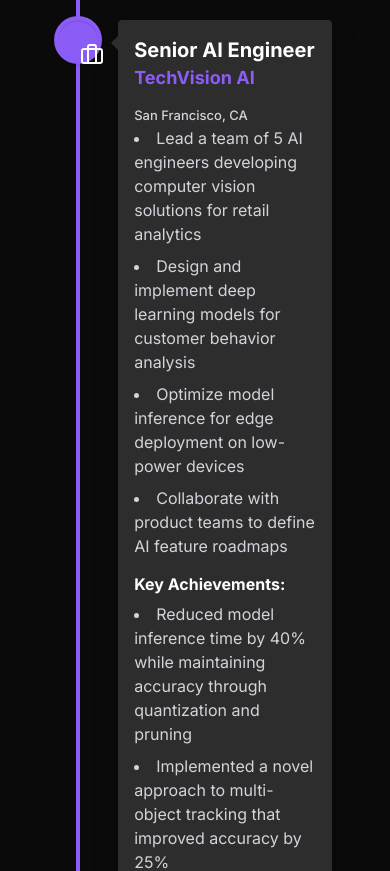
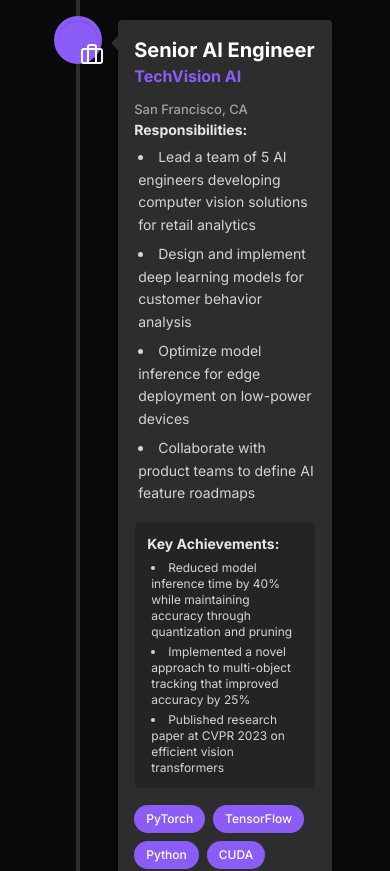
Before and after one commit to YoussefElBegirmy/Portfolio, a React (Vite) app: page / in a window 390 px wide. Shown: the part 980-1851 px from the top of the page. Built offline with nearby package versions, Linux system fonts and the light colour scheme.

Commit message:
Update ExperienceSection.tsx

```diff
--- a/src/sections/ExperienceSection.tsx
+++ b/src/sections/ExperienceSection.tsx
@@ -1,70 +1,112 @@
+// src/sections/ExperienceSection.tsx
+
 import React from 'react';
 import {
   VerticalTimeline,
   VerticalTimelineElement
 } from 'react-vertical-timeline-component';
-import 'react-vertical-timeline-component/style.min.css';
+import 'react-vertical-timeline-component/style.min.css'; // Crucial for base styling
 import {
   Briefcase,
   GraduationCap,
-  Award
+  Award // For 'award' type if you add it
 } from 'lucide-react';
 import SectionTitle from '../components/SectionTitle';
-import { ExperienceData } from '../data/experienceData';
+import { ExperienceData, Experience } from '../data/experienceData'; // Import Experience interface
 
 const ExperienceSection: React.FC = () => {
+  const getIcon = (type: Experience['type']) => {
+    switch (type) {
+      case 'work':
+        return <Briefcase />;
+      case 'education':
+        return <GraduationCap />;
+      case 'award': // Added case for 'award'
+        return <Award />;
+      default:
+        return <Briefcase />; // Default icon
+    }
+  };
+
+  const getSectionTitle = () => {
+    // If you mix education and work, a more generic title might be better.
+    // For now, assuming the primary focus is work experience.
+    const hasWork = ExperienceData.some(item => item.type === 'work');
+    const hasEducation = ExperienceData.some(item => item.type === 'education');
+
+    if (hasWork && hasEducation) return "Journey & Milestones";
+    if (hasWork) return "Professional Experience";
+    if (hasEducation) return "Education";
+    return "My Background";
+  };
+
   return (
     <section id="experience" className="section bg-background">
       <div className="container">
-        <SectionTitle>Professional Experience</SectionTitle>
+        <SectionTitle>{getSectionTitle()}</SectionTitle>
 
-        <VerticalTimeline lineColor="var(--accent)">
+        <VerticalTimeline lineColor="var(--secondary)">
           {ExperienceData.map((item, index) => (
             <VerticalTimelineElement
               key={index}
-              className="vertical-timeline-element"
-              contentStyle={{}}
+              className={`vertical-timeline-element--${item.type}`}
               contentArrowStyle={{ borderRight: '7px solid var(--secondary)' }}
               date={item.date}
-              iconStyle={{ background: 'var(--accent)', color: '#fff' }}
-              icon={
-                item.type === 'work' ? <Briefcase /> :
-                item.type === 'education' ? <GraduationCap /> :
-                <Award />
-              }
+              dateClassName="text-sm md:text-base text-gray-400 opacity-90 font-medium !block" // !block for better responsiveness
+              iconStyle={{
+                background: 'var(--accent)',
+                color: '#fff',
+                // Using a simpler shadow for broader compatibility, can revert to glow if preferred
+                boxShadow: '0 0 0 4px var(--background), 0 4px 8px rgba(0,0,0,0.2)',
+              }}
+              icon={getIcon(item.type)}
+              // contentStyle and other styles are best managed via global CSS overrides for consistency
+              // provided in index.css for .vertical-timeline-element-content
             >
-              <div className="animate-fade-in">
-                <h3 className="text-xl font-bold">{item.title}</h3>
-                <h4 className="text-lg text-accent mb-2">{item.company}</h4>
-                <p className="text-gray-300 mb-4">{item.location}</p>
+              <div>
+                <h3 className="text-xl lg:text-2xl font-bold text-white mb-0.5">
+                  {item.title}
+                </h3>
+                <h4 className="text-md lg:text-lg text-accent mb-1 font-semibold">
+                  {item.company} {/* This will show University name for education items */}
+                </h4>
+                <p className="text-sm text-gray-400 mb-3">{item.location}</p>
 
-                <ul className="list-disc list-inside space-y-2 mb-4">
-                  {item.responsibilities.map((responsibility, idx) => (
-                    <li key={idx} className="text-gray-300">{responsibility}</li>
-                  ))}
-                </ul>
-
-                {item.achievements && (
-                  <div className="mt-4">
-                    <h5 className="font-bold mb-2">Key Achievements:</h5>
-                    <ul className="list-disc list-inside space-y-2">
-                      {item.achievements.map((achievement, idx) => (
-                        <li key={idx} className="text-gray-300">{achievement}</li>
+                {item.responsibilities && item.responsibilities.length > 0 && (
+                  <div className="mb-4">
+                    {item.type !== 'education' && <h5 className="font-semibold text-gray-200 mb-1.5 text-sm">Responsibilities:</h5>}
+                    {/* For education, 'responsibilities' are more like key points */}
+                    <ul className="list-disc list-inside space-y-1.5 pl-1">
+                    {item.responsibilities.map((point, idx) => (
+                        <li key={idx} className="text-gray-300 text-sm md:text-base leading-relaxed">{point}</li>
                     ))}
                     </ul>
                   </div>
                 )}
 
+                {item.achievements && item.achievements.length > 0 && (
+                  <div className="mt-3 mb-4 p-3 bg-black bg-opacity-20 rounded-md border border-secondary"> {/* Slightly different bg for achievements box */}
+                    <h5 className="font-semibold text-gray-200 mb-1.5 text-sm">Key Achievements:</h5>
+                    <ul className="list-disc list-inside space-y-1 pl-1">
+                      {item.achievements.map((achievement, idx) => (
+                        <li key={idx} className="text-gray-300 text-xs md:text-sm">{achievement}</li>
+                      ))}
+                    </ul>
+                  </div>
+                )}
+
+                {item.technologies && item.technologies.length > 0 && (
                   <div className="flex flex-wrap gap-2 mt-4">
                     {item.technologies.map((tech, idx) => (
                       <span
                         key={idx}
-                      className="inline-block px-3 py-1 text-sm bg-accent bg-opacity-20 text-accent rounded-full"
+                        className="inline-block px-3 py-1.5 text-xs md:text-sm bg-accent bg-opacity-20 text-white font-medium rounded-full"
                       >
                         {tech}
                       </span>
                     ))}
                   </div>
+                )}
               </div>
             </VerticalTimelineElement>
           ))}
```
Lines whose indentation alone changed are shown as unchanged.
